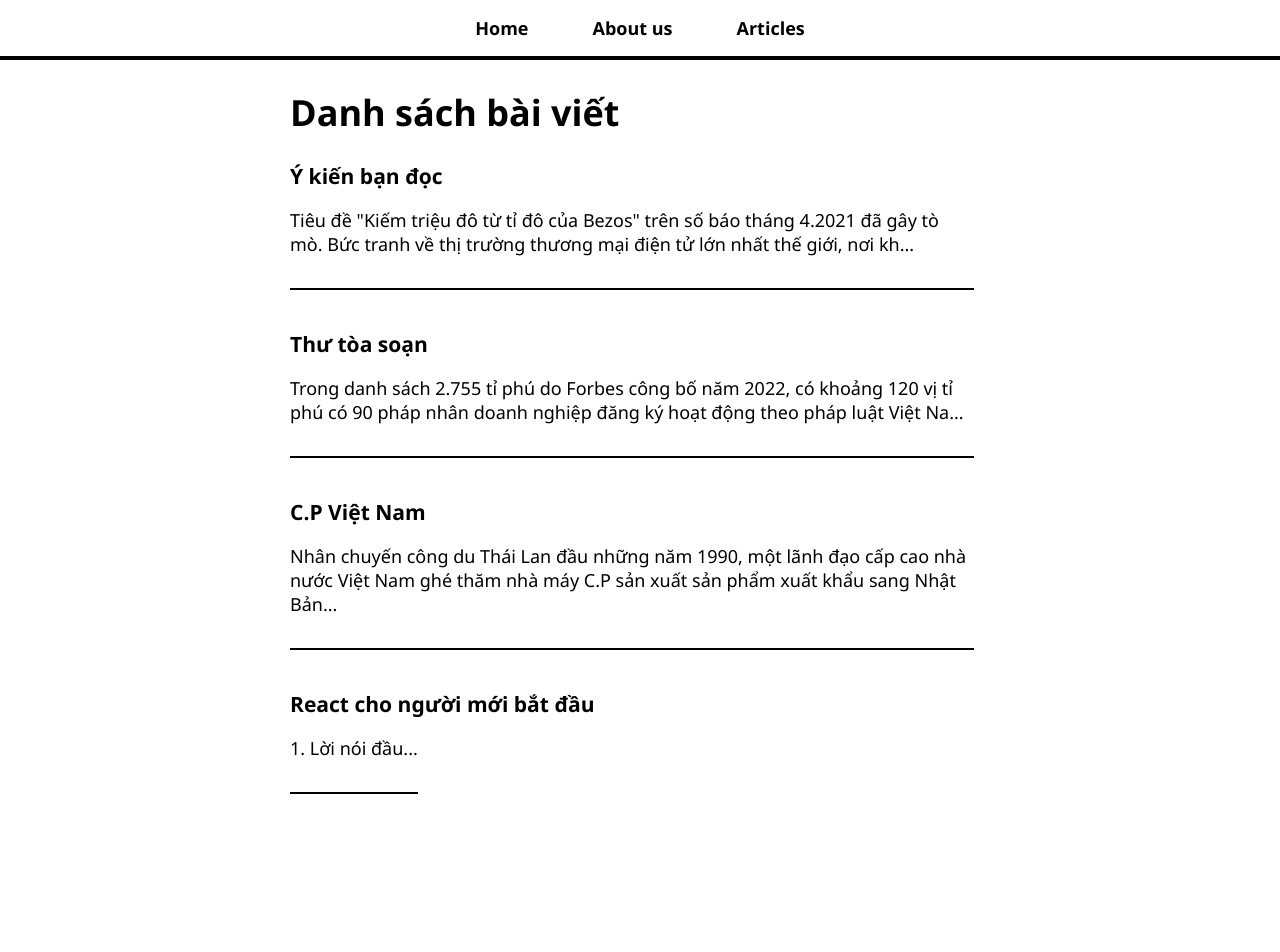
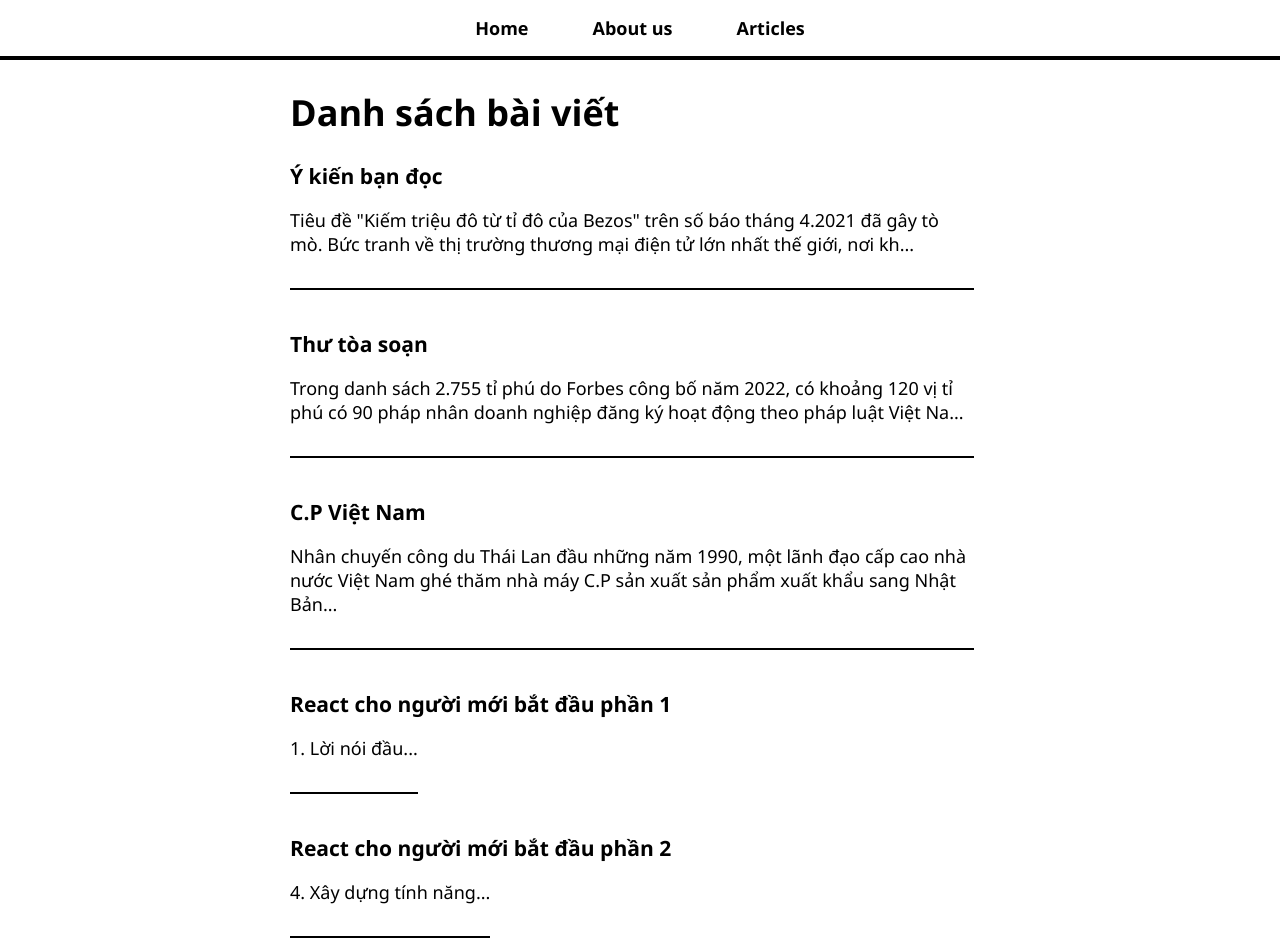
Before and after one commit to work-henry-smith/forbes-frontend, a React (Create React App) app: page /articles in a window 1280 px wide. Shown: the top 952 px of the page. Before the commit the page ends 812 px from the top, so only its background shows below. Built offline with nearby package versions, Linux system fonts and the light colour scheme.

Commit message:
cập nhật react phần 2 trong cho content

```diff
--- a/src/pages/article-content.js
+++ b/src/pages/article-content.js
@@ -38,8 +38,8 @@ const articles = [
     },
 
     {
-        name: 'react-for-beginner',
-        title: 'React cho người mới bắt đầu',
+        name: 'react-for-beginner-1',
+        title: 'React cho người mới bắt đầu phần 1',
         subtitle: 'Cách tạo một ứng dụng từ a-z',
         content: [
             `1. Lời nói đầu`,
@@ -55,6 +55,27 @@ const articles = [
             `- Sẽ có một số thư mục directories và files quan trọng, anh chị cần nhớ khi làm việc. Đó là ./public/index.html, ./src/App.js, ./src/App.css, và ./package.json. App.js là root component, là ông tổ của mọi components. Anh chị có thể hình dung đơn giản nó là gốc cây, là nơi khởi thủy của mọi chức năng khác, từ nội dung website, comment, like & upvote cho đến thanh navigation bar. Còn file App.css sẽ đảm nhận vai trò làm đẹp, để trang trí cho page, căn lề chỉnh dòng, font & size và nhiều thứ khác. Nói chung, làm đẹp thì vào App.css, làm chức năng thì vào App.js.`,
             `- Ok, bây giờ chúng ta bắt tay vào xây dựng website từ những viên gạch đầu tiên nào.`
         ]
+    },
+
+    {
+        name: 'react-for-beginner-2',
+        title: 'React cho người mới bắt đầu phần 2',
+        subtitle: 'Cách tạo một ứng dụng từ a-z',
+        content: [
+            `4. Xây dựng tính năng`,
+            `- Mục tiêu của chúng ta là xây dựng một trang web. Một website thông thường sẽ có trang chủ Home Page, thông tin về chủ website và dịch vụ họ cung cấp About Us, và danh sách những bài viết Articles List. Ok here we go`,
+            `- Trong thư mục ./src, chúng ta tạo một thư mục directory tên là ./src/pages. Trong thư mục này, chúng ta sẽ tạo 6 components, là HomePage.js, AboutPage.js, ArticlesListPage.js, ArticlePage.js, article-content.js, và NotFoundPage.js`,
+            `- Ok, chúng ta sẽ xây dựng một trang chủ HomePage đơn giản. Anh chị vào file HomePage.js, sử dụng arrow function tạo một chức năng để hiển thị thông tin khi file mẹ App.js gọi về.`,
+            `- Xong phần HomePage, anh chị vào App.js để tích hợp import component <HomePage />`,
+            `- Tiếp tục ta sẽ xây dựng AboutPage. Những page này chỉ hiển thị thông tin, đơn giản, thường sử dụng heading <h1> <h3> và paragraph <p>. Chúng ta sẽ nhập thông tin về dịch vụ của chúng ta tại đây.`,
+            `- Sau khi có hai components là HomePage.js và AboutPage.js rồi, chúng ta muốn export chúng vào root component App.js. Đồng thời, anh chị cũng sẽ muốn hai components này có hai URLs xác định, có thanh Navigation Bar trên đầu của website.`,
+            `- Như anh chị có thể thấy trong root component <App.js />, chúng ta có import một component <NavBar />. Chức năng của nó là tạo ra thanh navigation bar, đồng thời cung cấp link để chúng ta có thể dễ truy cập. Hãy tưởng tượng sẽ bất tiện như thế nào nếu khách hàng phải nhập chính xác địa chỉ URL của bài viết. Thay vào đó, chúng ta sẽ sử dụng built-in component của React là Link và Router.`,
+            `- Chúng ta đã xong những phần râu ria rồi, giờ anh chị sẽ muốn tạo ra một component để chứa bài viết. Nó giống như một cái ly đựng nước, bài viết 1 khác nội dung bài viết 2, khác bài viết 3. Tuy nhiên, chúng sẽ sử dụng chung một cái khung, một component. Tôi đặt tên cho nó là <ArticlePage />`,
+            `- Có một built-in component mà chúng ta dùng là useParams(). Nó sẽ trả về một đối tượng object gồm cặp khóa key và giá trị value của các tham số động từ URLs, cái mà được so sánh bởi <Route path>. Nói nôm na là, mỗi bài viết có một địa chỉ URL duy nhất, và địa chỉ này là một property trong object articles trong file articles-content.js. Nếu URL trên thanh địa chỉ trùng với URL trong file articles-content.js, nó sẽ hiển thị nội dung. Nếu địa chỉ nhập không trùng với bất kỳ URL nào, nó sẽ hiển thị component <NotFoundPage />`,
+            `- Component chứa dữ liệu mà tôi dùng có tên là <article-content />. Nó là một array object có một số properties như name - để xác định URL của bài viết, title và subtitle - tương ứng với heading h1 và h3, contents - để chứa nội dung. Nếu muốn dùng URL để so sánh, anh chị chỉ cần dùng lệnh articles.name,...`,
+            `- Component <NotFoundPage /> sẽ được sử dụng trong trường hợp URL mà client nhập không match với bất kỳ URL nào trong article-content.js. Anh chị lưu ý là ta luôn export default cuối mỗi component, thì root component <App /> mới import và sử dụng được`,
+            `- `
+        ]
     }
 ];
 
```
